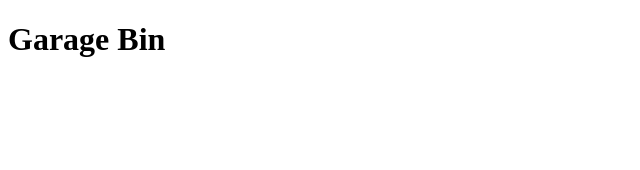
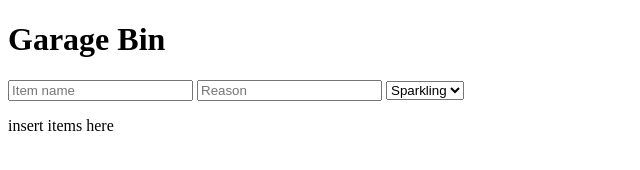
Before and after one commit to jsullivan5/Garage-Bin, a website: page public/index.html in a window 1280 px wide. Shown: the whole page, without its empty margins (0-640 px from the left). Drawn offline with Linux system fonts and the light colour scheme.

Commit message:
Add form and garage door to HTML

```diff
--- a/public/index.html
+++ b/public/index.html
@@ -7,7 +7,23 @@
     <title>Garage Bin</title>
   </head>
   <body>
-    <h1>Garage Bin</h1>
+    <header>
+      <h1>Garage Bin</h1>
+    </header>
+    <aside class="form-aside">
+      <form class="item-form">
+        <input class="form-input" type="text" name="name" value="" placeholder="Item name">
+        <input class="form-input" type="text" name="reason" value="" placeholder="Reason">
+        <select class="drop-down" name="cleanliness">
+          <option value="Sparkling">Sparkling</option>
+          <option value="Dusty">Dusty</option>
+          <option value="Rancid">Rancid</option>
+        </select>
+      </form>
+    </aside>
+    <section class="garage-dor">
+      <p>insert items here</p>
+    </section>
     <script src='./scripts.js'></script>
   </body>
 </html>
```
